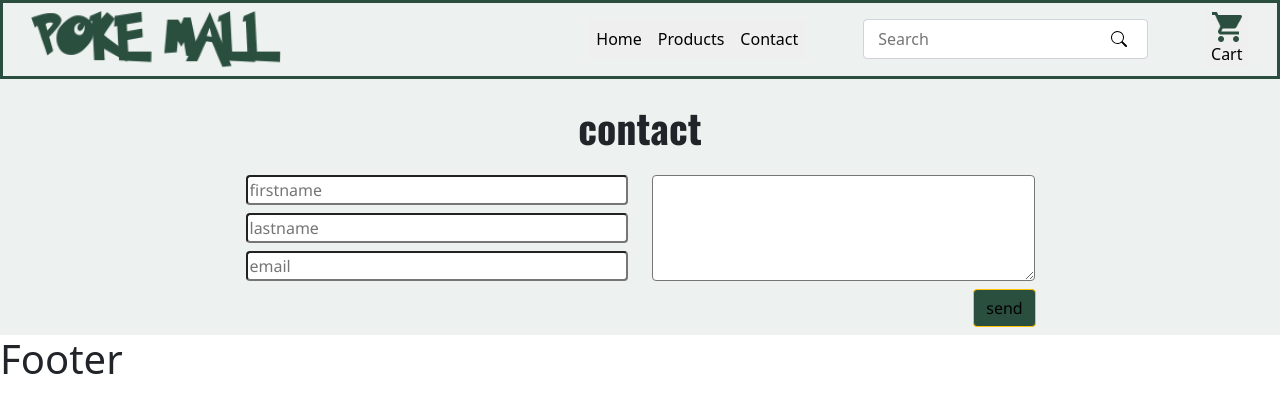
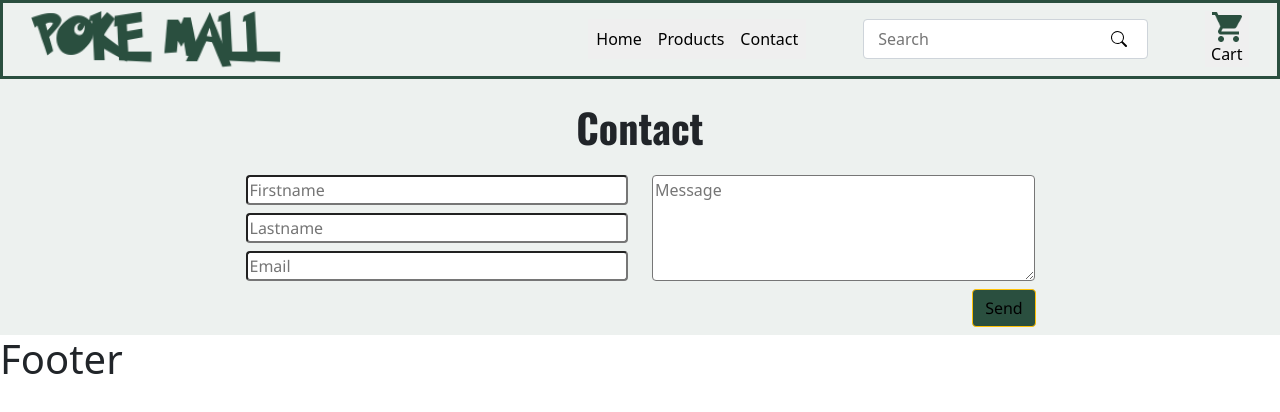
Before and after one commit to JoyMarkarian/PokeMall, a React (Vite) app in the folder frontend/: page / in a window 1280 px wide. Both pictures are taken after a click on the button "Contact". Shown: the top 412 px of the page. Built offline with nearby package versions, Linux system fonts and the light colour scheme; a web font is replaced by a local one.

Commit message:
form modifications for joy :)

```diff
--- a/frontend/src/components/Form.jsx
+++ b/frontend/src/components/Form.jsx
@@ -2,14 +2,14 @@ function Form() {
   return (
     <div className="formBG m-0 pt-4">
       <form className="container">
-        <h1 className="text-center fs-1 mb-4 importantText">contact</h1>
+        <h1 className="text-center fs-1 mb-4 importantText">Contact</h1>
         <div className="container row m-0">
           <div className="col-xs-12 col-sm-12 col-md-6 col-lg-6 col-xl-6 d-flex flex-column align-items-center align-items-sm-center align-items-md-end align-items-lg-end align-items-xl-end">
             <input
               type="text"
               name="name"
               id="nameinput"
-              placeholder="firstname"
+              placeholder="Firstname"
               required
               className="mb-2 rounded w-75 textRegular"
             />
@@ -17,25 +17,26 @@ function Form() {
               type="text"
               name="name"
               id="nameinput"
-              placeholder="lastname"
+              placeholder="Lastname"
               required
               className="mb-2 rounded w-75 textRegular"
             />
             <input
               type="email"
-              placeholder="email"
+              placeholder="Email"
+              required
               className="rounded w-75 thirdInput textRegular"
             />
           </div>
           <div className="col-xs-12 col-sm-12 col-md-6 col-lg-6 col-xl-6 d-flex flex-column align-items-center align-items-sm-center align-items-md-start align-items-lg-start align-items-xl-start">
-            <textarea className="rounded w-75 h-100" />
+            <textarea placeholder="Message" className="rounded w-75 h-100" />
           </div>
           <div className=" col -12 text-end mt-2">
             <button
               type="submit"
               className="btn btn-warning mb-2 contactButton textRegular"
             >
-              send
+              Send
             </button>
           </div>
         </div>
```
